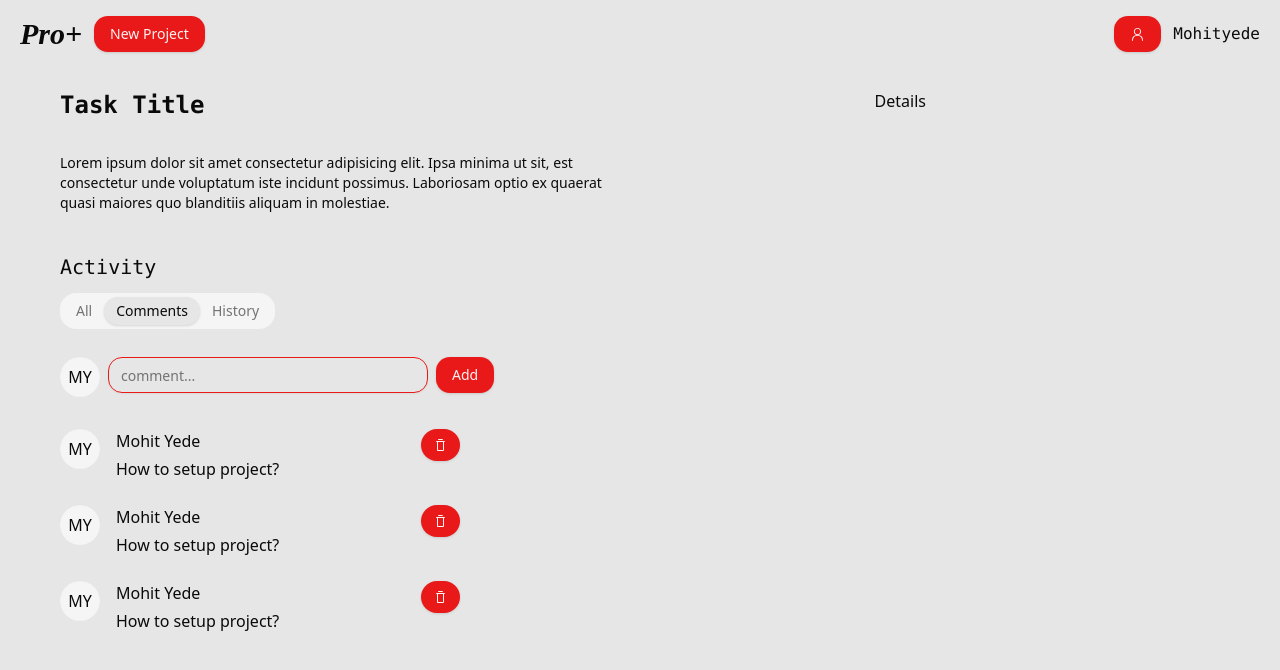
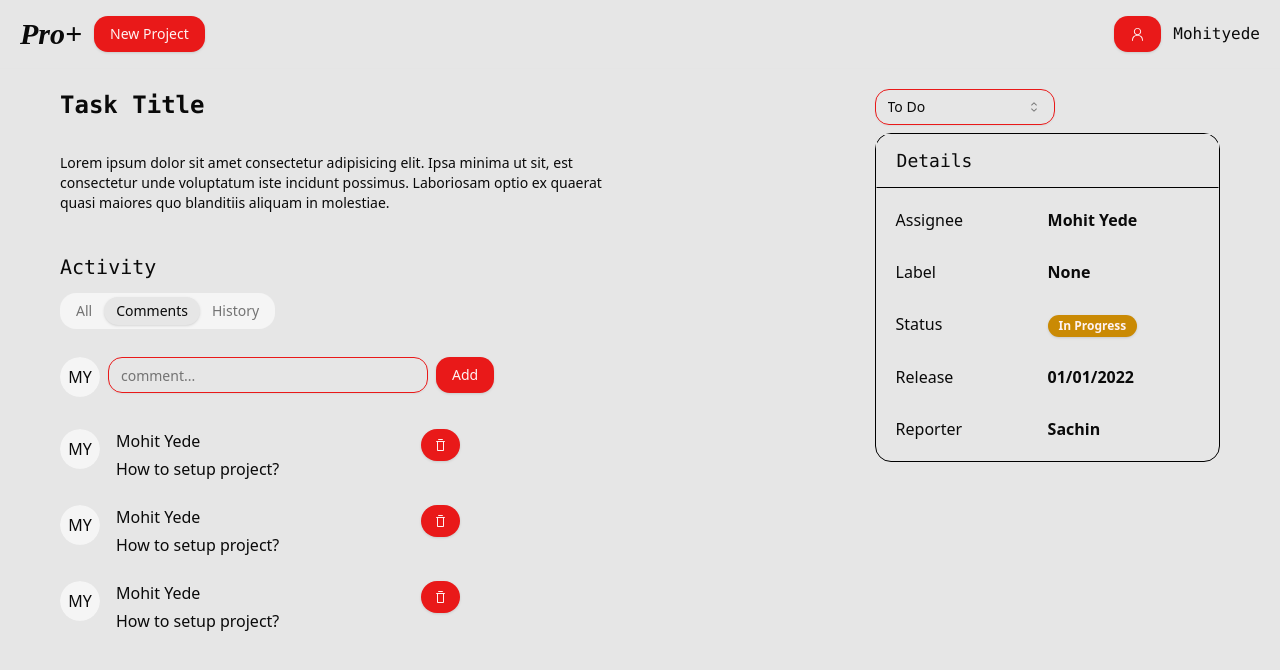
Before and after one commit to mohityede/My-Project-Manager, a React (Vite) app in the folder project-plus-client/: page /project/1/task/1 in a window 1280 px wide. Shown: the top 670 px of the page. Built offline with nearby package versions, Linux system fonts and the light colour scheme.

Commit message:
Task details right section UI created

```diff
--- a/project-plus-client/src/components/TaskDetails/CreateCommentForm.jsx
+++ b/project-plus-client/src/components/TaskDetails/CreateCommentForm.jsx
@@ -32,7 +32,7 @@ function CreateCommentForm({ taskId }) {
 											<Input
 												{...field}
 												type="text"
-												className="w-[20rem] border border-primary"
+												className="md:w-[20rem] border border-primary"
 												placeholder="comment..."
 											/>
 										</FormControl>
--- a/project-plus-client/src/pages/ProjectDetails/ProjectDetails.jsx
+++ b/project-plus-client/src/pages/ProjectDetails/ProjectDetails.jsx
@@ -86,9 +86,6 @@ function ProjectDetails() {
               <div className="flex">
                 <span className="w-36">Status:</span>
                 {
-                  projectStatus==="Planning" && (<Badge className="bg-green-600">{projectStatus}</Badge>)
-                }
-                {
                   projectStatus==="In Progress" && (<Badge className="bg-yellow-600">{projectStatus}</Badge>)
                 }
                 {
--- a/project-plus-client/src/pages/TaskDetails/TaskDetails.jsx
+++ b/project-plus-client/src/pages/TaskDetails/TaskDetails.jsx
@@ -1,11 +1,17 @@
 import CommentCard from "@/components/TaskDetails/CommentCard";
 import CreateCommentForm from "@/components/TaskDetails/CreateCommentForm";
+import { Badge } from "@/components/ui/badge";
 import { ScrollArea } from "@/components/ui/scroll-area";
+import { Select, SelectContent, SelectGroup, SelectItem, SelectLabel, SelectTrigger, SelectValue } from "@/components/ui/select";
 import { Tabs, TabsContent, TabsList, TabsTrigger } from "@/components/ui/tabs";
 import { useParams } from "react-router-dom";
 
+const projectStatus="In Progress"
 function TaskDetails() {
-	const {projectId,taskId}=useParams()
+  const { projectId, taskId } = useParams();
+	const updateTaskStatus=(status)=>{
+		console.log("updated")
+	}
   return (
     <>
       {/* <div className="px-20 py-2">
@@ -13,25 +19,24 @@ function TaskDetails() {
 					<ScrollArea className="h-[80vh] w-[60%]"> */}
       <div className="m-5 lg:px-10">
         <div className="lg:flex gap-5 justify-between pb-4">
-        <ScrollArea className="h-screen lg:w-[69%] pr-2">
+          <ScrollArea className="h-screen lg:w-[69%] pr-2 mb-5">
             <div>
               <h1 className="text-2xl font-mono font-bold">Task Title</h1>
               <div className="py-5">
-								<p className="mt-3 w-full md:max-w-lg lg:max-w-xl text-sm font-thin">Lorem ipsum dolor sit amet consectetur adipisicing elit. Ipsa minima ut sit, est consectetur unde voluptatum iste incidunt possimus. Laboriosam optio ex quaerat quasi maiores quo blanditiis aliquam in molestiae.</p>
+                <p className="mt-3 w-full md:max-w-lg lg:max-w-xl text-sm font-thin">
+                  Lorem ipsum dolor sit amet consectetur adipisicing elit. Ipsa
+                  minima ut sit, est consectetur unde voluptatum iste incidunt
+                  possimus. Laboriosam optio ex quaerat quasi maiores quo
+                  blanditiis aliquam in molestiae.
+                </p>
               </div>
               <div className="mt-5">
                 <h1 className="pb-3 text-xl font-mono">Activity</h1>
                 <Tabs defaultValue="comment" className="w-[400px]">
                   <TabsList className="mb-5">
-										<TabsTrigger value="all">
-											All
-										</TabsTrigger>
-										<TabsTrigger value="comment">
-											Comments
-										</TabsTrigger>
-										<TabsTrigger value="history">
-											History
-										</TabsTrigger>
+                    <TabsTrigger value="all">All</TabsTrigger>
+                    <TabsTrigger value="comment">Comments</TabsTrigger>
+                    <TabsTrigger value="history">History</TabsTrigger>
                   </TabsList>
                   <TabsContent value="all">
                     all changes to task would be here
@@ -39,20 +44,64 @@ function TaskDetails() {
                   <TabsContent value="comment">
                     <CreateCommentForm taskId={taskId} />
                     <div className="mt-8 space-y-6">
-											{
-												[1,2,3].map((comment)=> <CommentCard key={comment} />)
-											}
+                      {[1, 2, 3].map((comment) => (
+                        <CommentCard key={comment} />
+                      ))}
                     </div>
                   </TabsContent>
-									<TabsContent value="history">
-										history
-									</TabsContent>
+                  <TabsContent value="history">history</TabsContent>
                 </Tabs>
               </div>
             </div>
           </ScrollArea>
-					<div className="lg:w-[30%] rounded-md sticky right-5 top-10">
-         Details
+          <div className="lg:w-[30%] w-full space-y-2">
+						<Select onValueChange={updateTaskStatus}>
+						<SelectTrigger className="w-[180px] border border-primary">
+        <SelectValue placeholder="To Do" />
+      </SelectTrigger>
+						<SelectContent>
+          <SelectItem value="todo" className="focus:bg-primary focus:text-white">To Do</SelectItem>
+          <SelectItem value="in_progress" className="focus:bg-primary focus:text-white">In Progress</SelectItem>
+          <SelectItem value="completed" className="focus:bg-primary focus:text-white">Done</SelectItem>
+      </SelectContent>
+						</Select>
+						<div className="border border-black rounded-lg">
+							<p className="border border-b-black py-3 font-mono text-lg px-5">Details</p>
+								<div className="p-5">
+									<div className="space-y-7">
+										<div className="flex gap-10 item-center">
+											<p className="w-[7rem]">Assignee</p>
+											<p className="font-semibold">Mohit Yede</p>
+										</div>
+										<div className="flex gap-10 item-center">
+											<p className="w-[7rem]">Label</p>
+											<p className="font-semibold">None</p>
+										</div>
+										<div className="flex gap-10 item-center">
+											<p className="w-[7rem]">Status</p>
+											<p>
+											{
+                  projectStatus==="In Progress" && (<Badge className="bg-yellow-600">{projectStatus}</Badge>)
+                }
+                {
+                  projectStatus==="Completed" && (<Badge className="bg-gray-600">{projectStatus}</Badge>)
+                }
+                {
+                  projectStatus==="Aborted" && (<Badge className="bg-red-700">{projectStatus}</Badge>)
+                }
+											</p>
+										</div>
+										<div className="flex gap-10 item-center">
+											<p className="w-[7rem]">Release</p>
+											<p className="font-semibold">01/01/2022</p>
+										</div>
+										<div className="flex gap-10 item-center">
+											<p className="w-[7rem]">Reporter</p>
+											<p className="font-semibold">Sachin</p>
+										</div>
+									</div>
+								</div>
+							</div>
 					</div>
         </div>
       </div>
```
Lines whose indentation alone changed are shown as unchanged.
